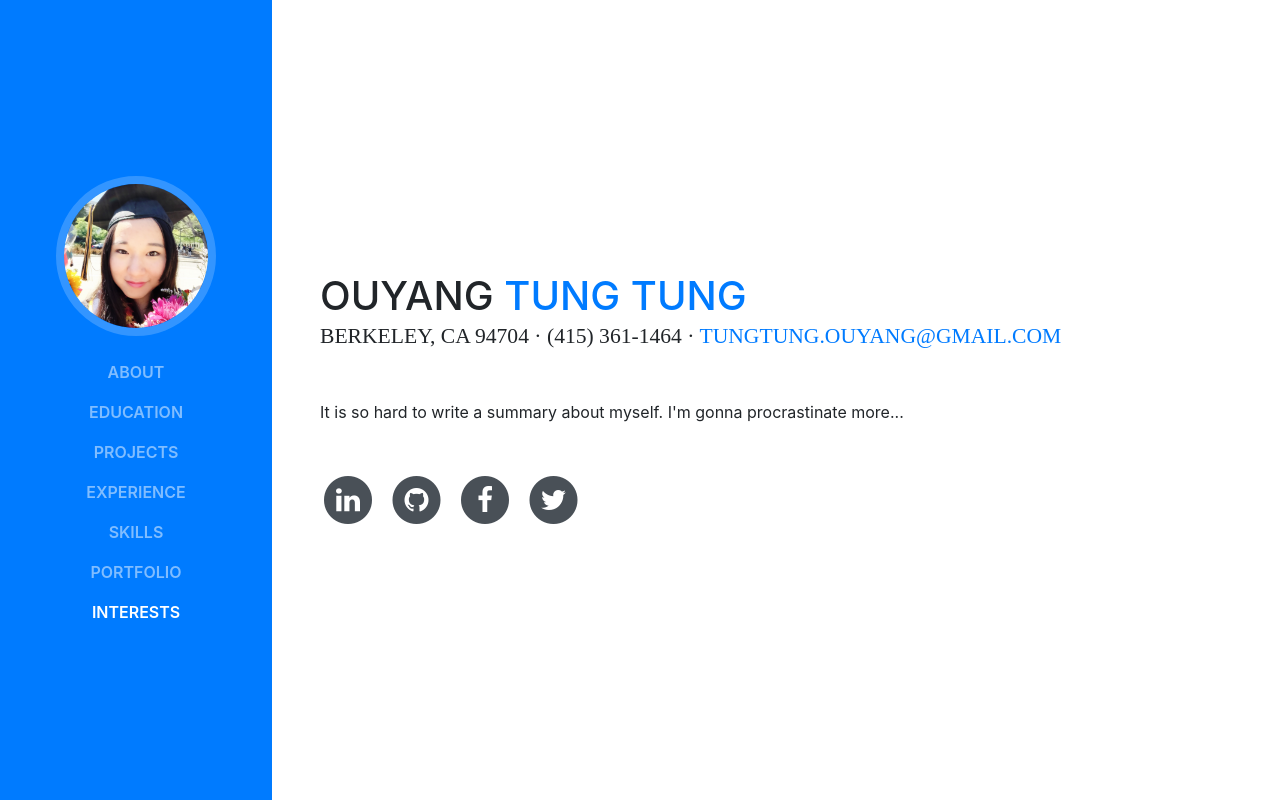
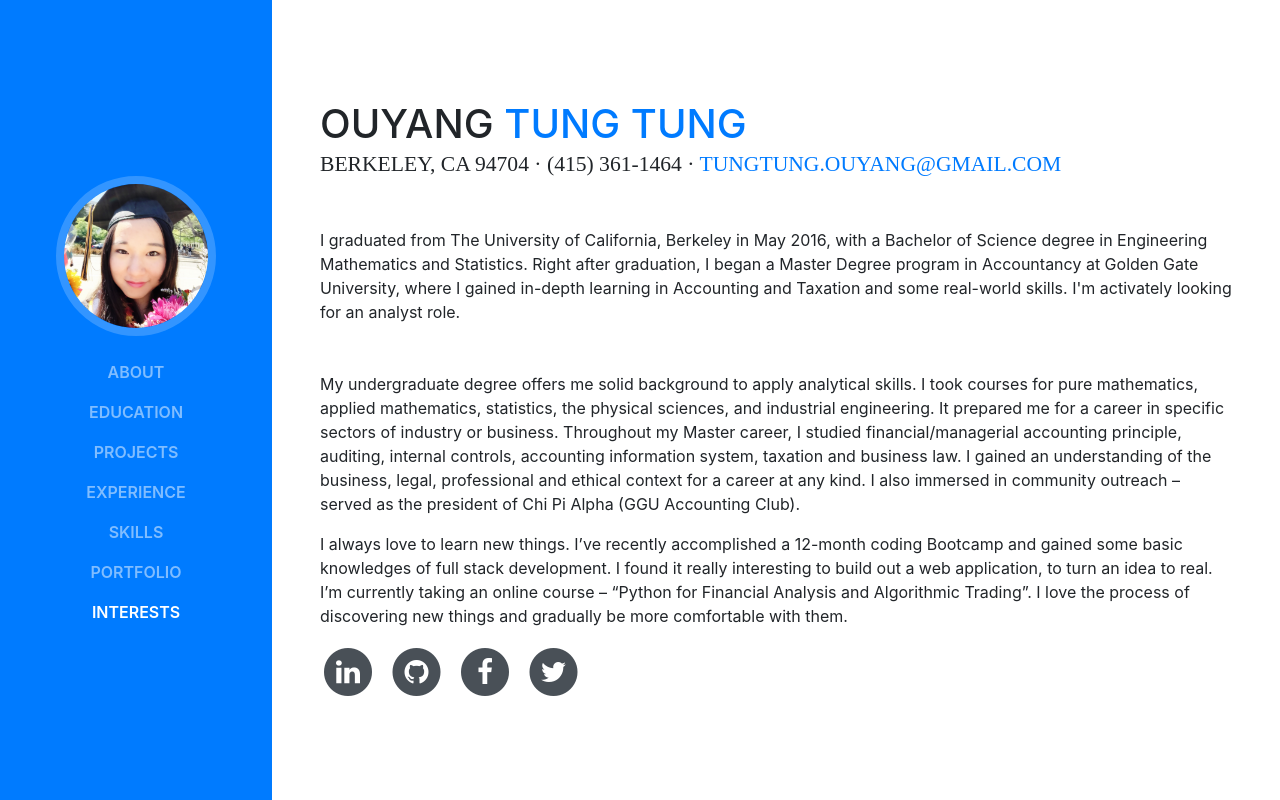
Before and after one commit to ouyangtt/ouyangtt.github.io, a website with bundled scripts: page index.html in a window 1280 px wide. Shown: the top 800 px of the page. Built offline with nearby package versions, Linux system fonts and the light colour scheme; a web font is replaced by a local one.

Commit message:
add summary

```diff
--- a/index.html
+++ b/index.html
@@ -74,7 +74,15 @@
           <div class="subheading mb-5">Berkeley, CA 94704 · (415) 361-1464 ·
             <a href="mailto:tungtung.ouyang@gmail.com">tungtung.ouyang@gmail.com</a>
           </div>
-          <p class="mb-5">It is so hard to write a summary about myself. I'm gonna procrastinate more...</p>
+          <p class="mb-5">I graduated from The University of California, Berkeley in May 2016, with a Bachelor of Science degree in Engineering Mathematics and Statistics. Right after graduation, I began a Master Degree program in Accountancy at Golden Gate University, where I gained in-depth learning in Accounting and Taxation and some real-world skills. I'm activately looking for an analyst role.
+          </p>
+          <p>
+          My undergraduate degree offers me solid background to apply analytical skills. I took courses for pure mathematics, applied mathematics, statistics, the physical sciences, and industrial engineering. It prepared me for a career in specific sectors of industry or business. Throughout my Master career, I studied financial/managerial accounting principle, auditing, internal controls, accounting information system, taxation and business law. I gained an understanding of the business, legal, professional and ethical context for a career at any kind. I also immersed in community outreach – served as the president of Chi Pi Alpha (GGU Accounting Club).
+          </p>
+          <p>
+          I always love to learn new things. I’ve recently accomplished a 12-month coding Bootcamp and gained some basic knowledges of full stack development. I found it really interesting to build out a web application, to turn an idea to real. I’m currently taking an online course – “Python for Financial Analysis and Algorithmic Trading”. I love the process of discovering new things and gradually be more comfortable with them.
+          </p>
+
           <ul class="list-inline list-social-icons mb-0">
              <li class="list-inline-item">
               <a href="https://www.linkedin.com/in/tung-tung-ouyang-03764093" target="_blank">
```
